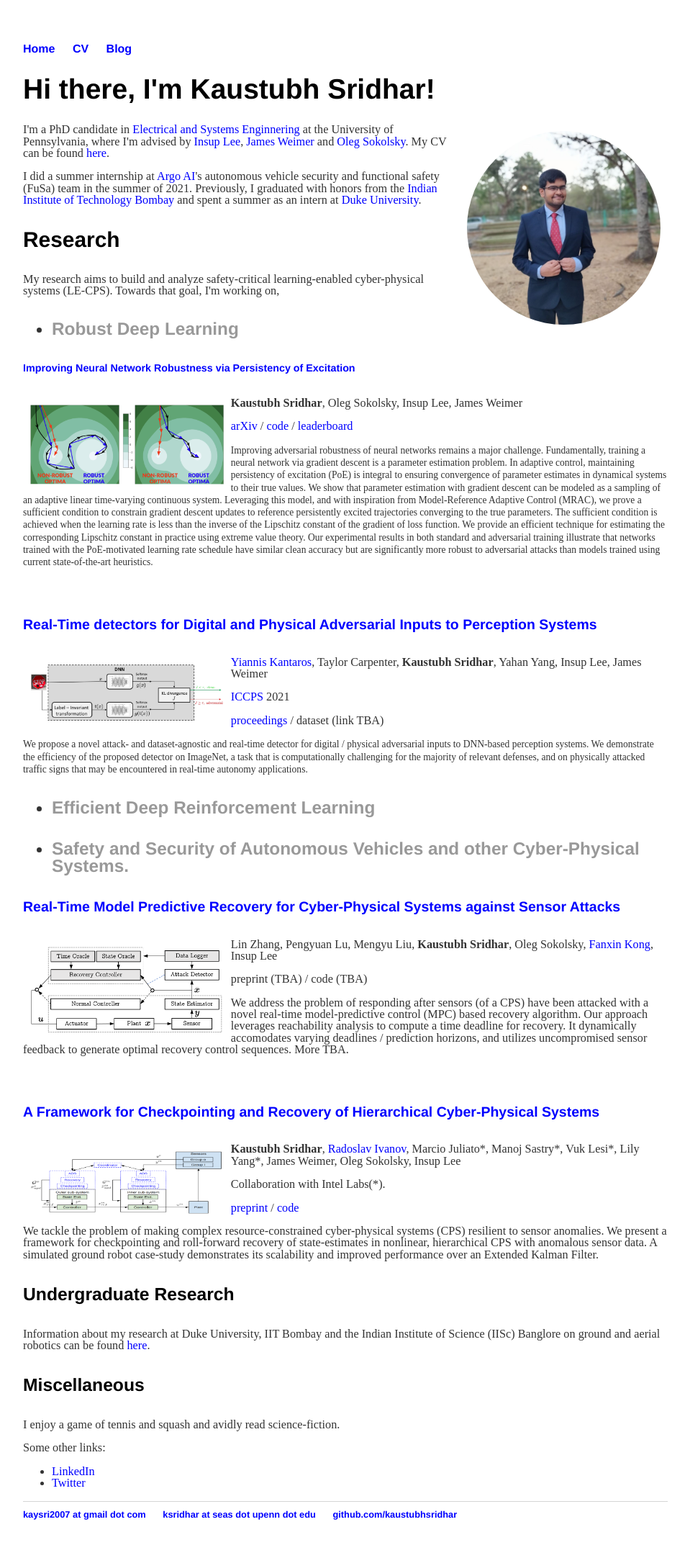
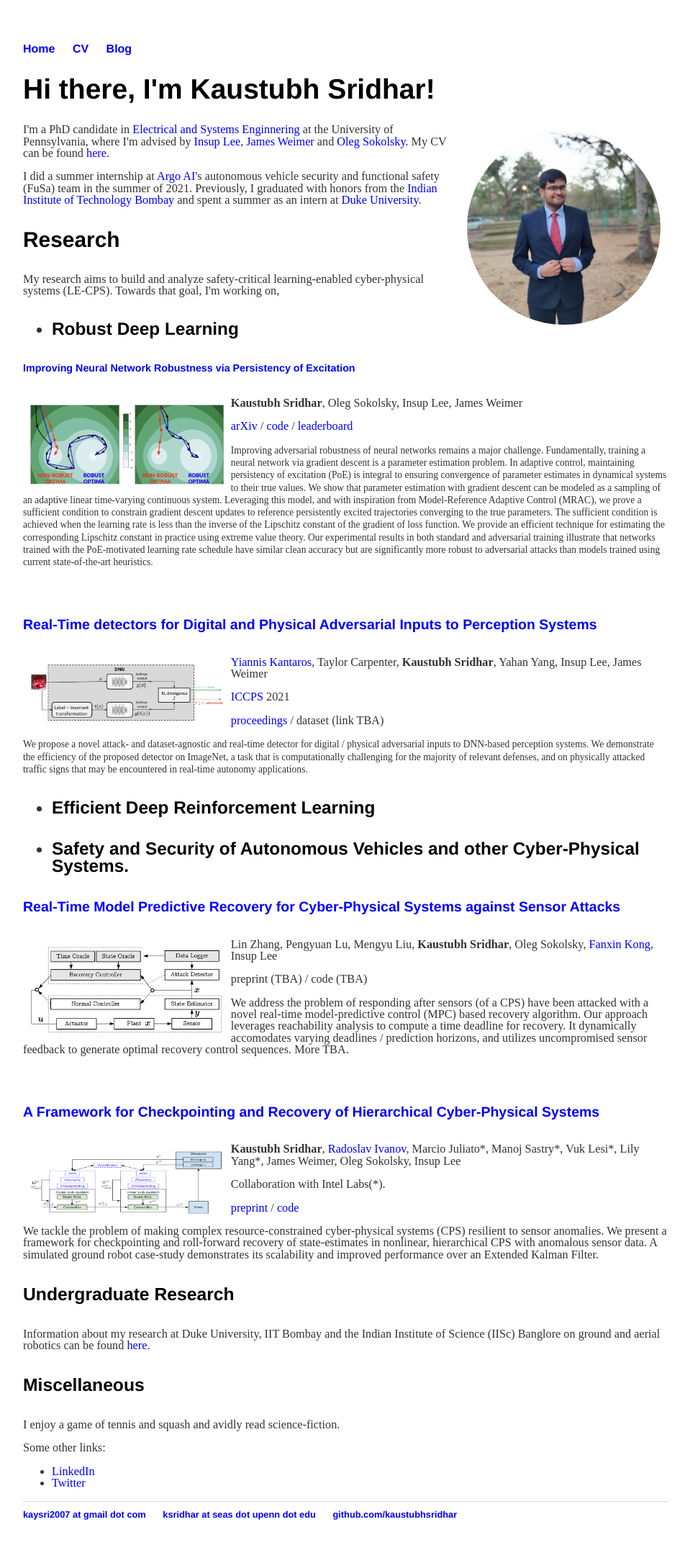
Before and after one commit to kaustubhsridhar/kaustubhsridhar_old.github.io, a Jekyll site: the page built from index.html, in a window 1280 px wide. Shown: the whole page at 72% size, without its empty margins (160-1119 px from the left). Built offline with Jekyll 4.4.1, drawn with Linux system fonts in a browser that asks for light colours.

Commit message:
Update main.css

```diff
--- a/css/main.css
+++ b/css/main.css
@@ -1,6 +1,6 @@
 body { margin: 60px auto; width: 70%; }
 
-a { text-decoration: none; color: #999; }
+a { text-decoration: none; color: #000000; }
 a:hover { text-decoration: underline; }
 
 p, ul { font-size: 1.25em; line-height: 1em; color: #333; }
```
